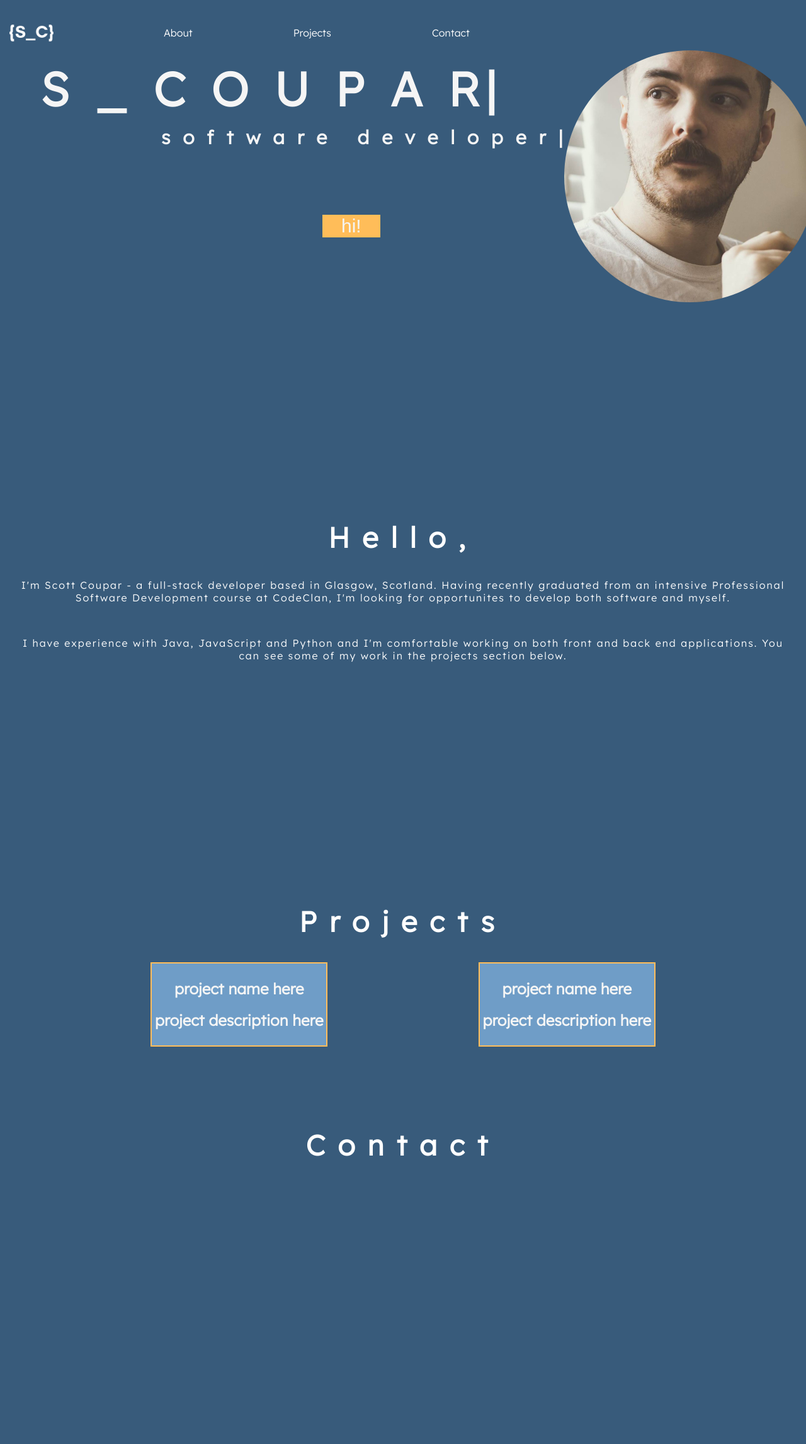
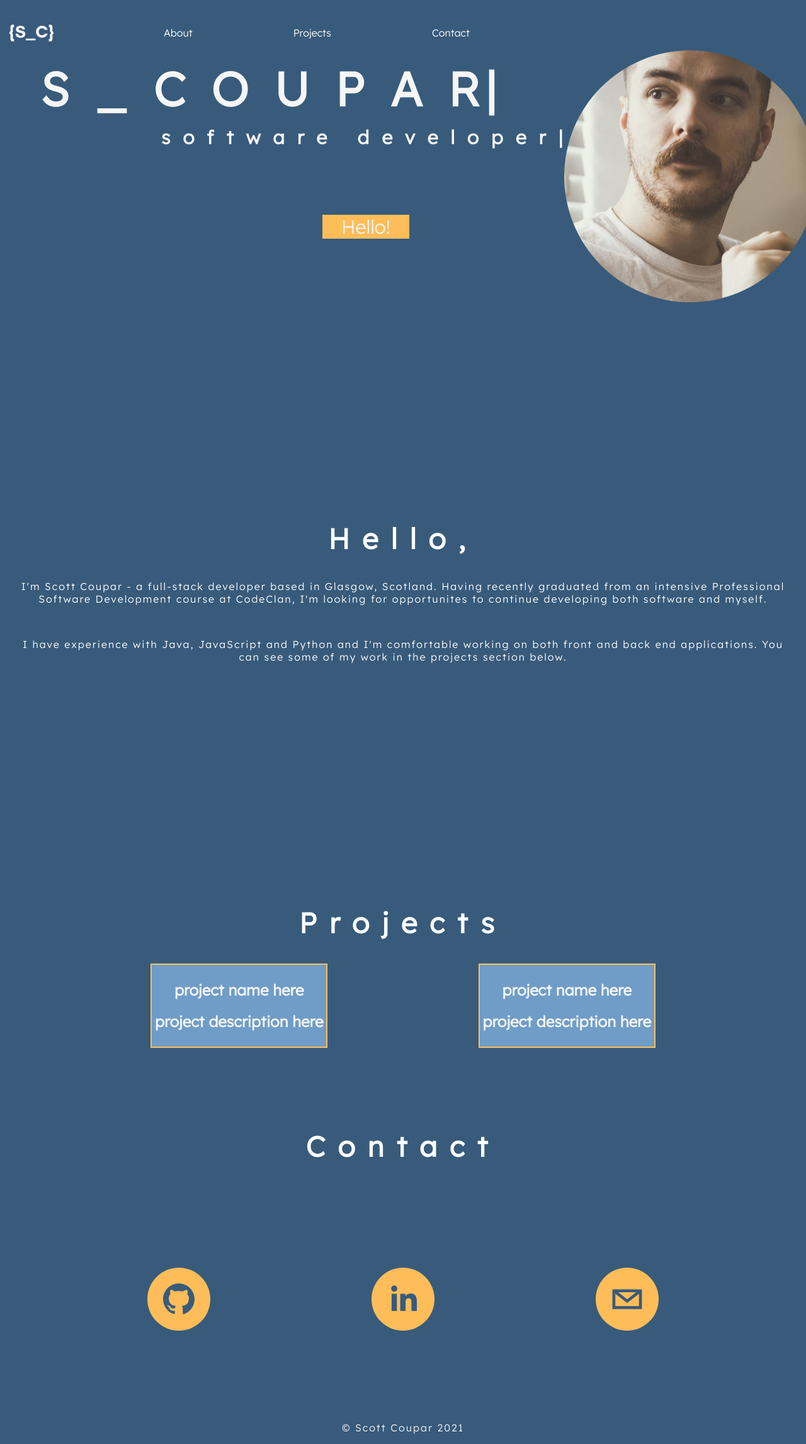
Before and after one commit to scoupar/portfolio, a React (Create React App) app: page / in a window 1280 px wide. Shown: the top 2293 px of the page at 63% size. Before the commit the page ends 1883 px from the top, so only its background shows below. Built offline with nearby package versions, Linux system fonts and the light colour scheme.

Commit message:
finished layout

```diff
--- a/package.json
+++ b/package.json
@@ -11,6 +11,7 @@
     "react-router-dom": "^5.2.0",
     "react-router-hash-link": "^2.4.0",
     "react-scripts": "4.0.3",
+    "react-social-icons": "^5.1.1",
     "react-typical": "^0.1.3",
     "web-vitals": "^1.1.1"
   },
--- a/src/App.css
+++ b/src/App.css
@@ -14,6 +14,8 @@ body{
   align-items: center;
   position: fixed;
   top:0;
+  background-color: #385b7b;
+  width:100%;
 
 
 }
@@ -76,6 +78,7 @@ body{
   padding-left: 30px;
   padding-right: 30px;
   text-align: center;
+  text-decoration: none;
 
 }
 
@@ -131,3 +134,22 @@ body{
   padding:5px;
   color:whitesmoke;
 }
+
+/* contact section */
+
+.social-icons{
+  display: flex;
+  flex-direction: row;
+  justify-content: center;
+}
+
+.icon{
+  margin:10%;
+
+}
+
+.footer-text{
+  color:whitesmoke;
+  text-align:center;
+  letter-spacing: 2px;
+}
--- a/src/components/About.js
+++ b/src/components/About.js
@@ -7,7 +7,7 @@ const About = () => {
 
         <h1 className = "title">Hello,</h1>
         <div className = "about-body">
-        <p>I'm Scott Coupar - a full-stack developer based in Glasgow, Scotland. Having recently graduated from an intensive Professional Software Development course at CodeClan, I'm looking for opportunites to develop both software and myself.</p>
+        <p>I'm Scott Coupar - a full-stack developer based in Glasgow, Scotland. Having recently graduated from an intensive Professional Software Development course at CodeClan, I'm looking for opportunites to continue developing both software and myself.</p>
         <br></br>
         <p>I have experience with Java, JavaScript and Python and I'm comfortable working on both front and back end applications. You can see some of my work in the projects section below.</p>
         {/* <button className = "button2">Projects</button> */}
--- a/src/components/Contact.js
+++ b/src/components/Contact.js
@@ -1,11 +1,20 @@
 import React from 'react';
+import {SocialIcon} from 'react-social-icons';
 
 const Contact = () => {
     return (
         <>
         <section id="contact">
             <h1 className ="title">Contact</h1>
+            <div className = "social-icons">
+            <SocialIcon url ="https://github.com/scoupar" target ="_blank" network = "github" bgColor ="#ffbd59" className ="icon" style={{height:100, width:100}}/>
+            <SocialIcon url = "https://www.linkedin.com/in/scott-coupar/" target ="_blank" network = "linkedin" bgColor ="#ffbd59" className ="icon" style={{height:100, width:100}}/>
+            <SocialIcon url = "mailto:scott.coupar@googlemail.com" target ="_blank" network = "email" bgColor ="#ffbd59" className ="icon" style={{height:100, width:100}}/>
+            </div>
         </section>
+        <footer>
+            <p className = "footer-text">© Scott Coupar 2021</p>
+        </footer>
         </>
     )
 }
--- a/src/components/Landing.js
+++ b/src/components/Landing.js
@@ -1,6 +1,7 @@
 import React from 'react';
 import headshot from "../static/images/scott.jpeg";
 import Typical from 'react-typical';
+import {NavHashLink} from 'react-router-hash-link';
 
 const Landing = () => {
     return (
@@ -18,7 +19,12 @@ const Landing = () => {
         loop = {1}
         wrapper = 'h2'
         />
-        <button className = "button">hi!</button>
+        <NavHashLink smooth to = "/#about"
+                scroll ={(el) => el.scrollIntoView({behavior: 'smooth', block: 'center'})}
+                className = "button"
+                activeClassName = "activeRoute">
+                Hello!
+                </NavHashLink>
         </div>
 
 
```
Also changed, not shown: 1 other file (tests, documents, lock files or other folders).
